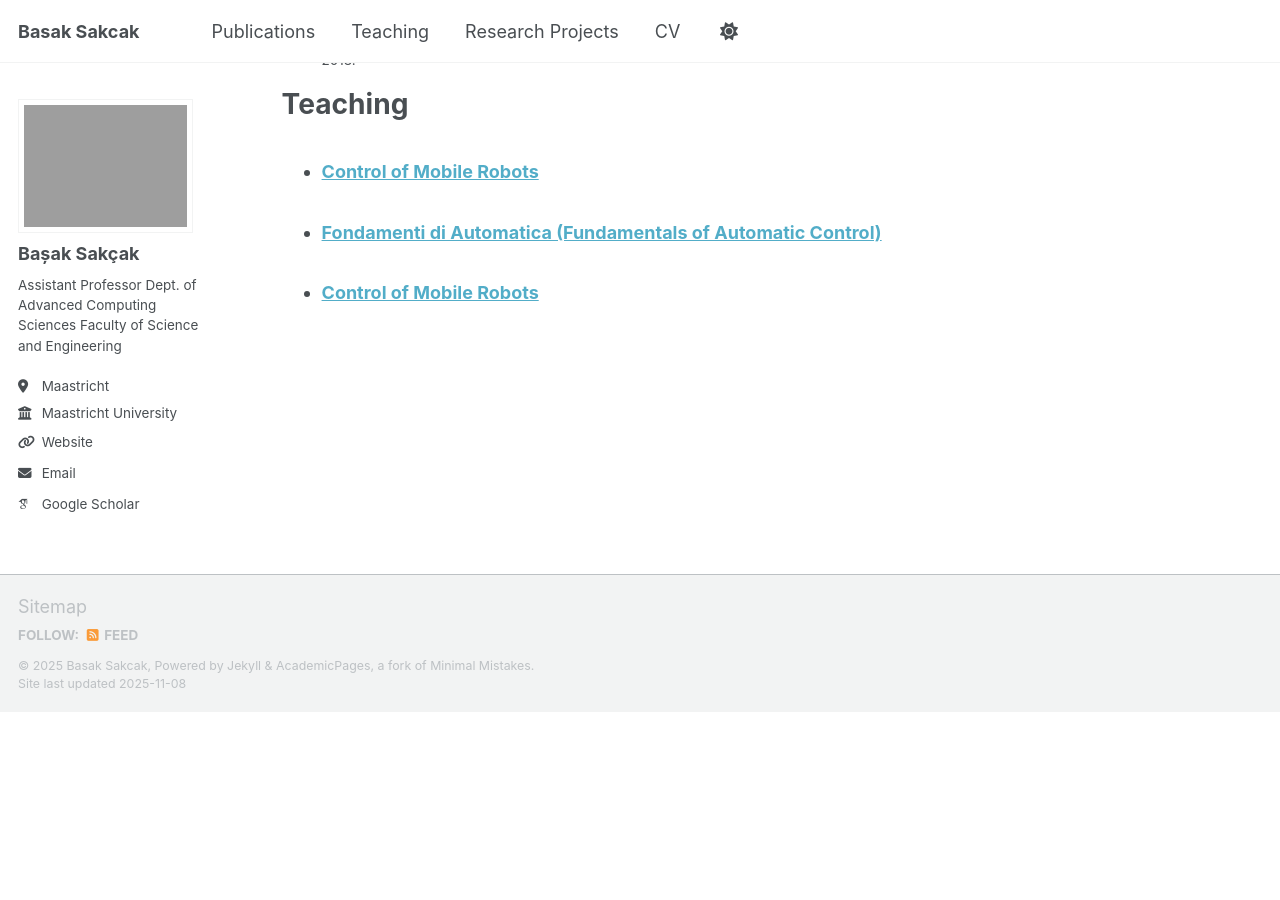
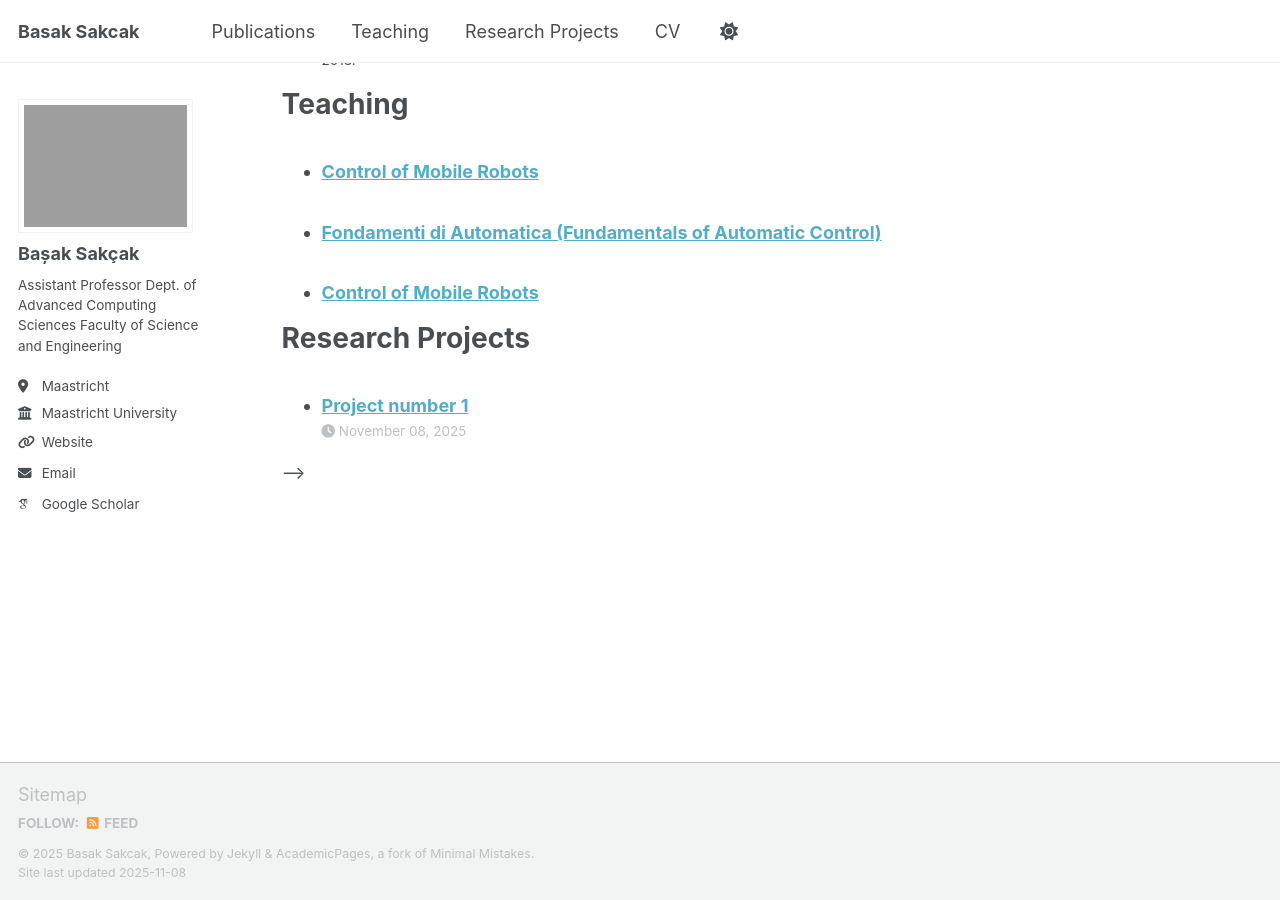
Before and after one commit to arnaucarrera/arnaucarrera.github.io, a Jekyll site: the page built from _pages/cv.md, in a window 1280 px wide and 900 px high, scrolled down 1110 px. Built offline with Jekyll 4.4.1, drawn with Linux system fonts in a browser that asks for light colours; some web fonts are replaced; a script that is not in the unit is left out; before the commit the page ends 1822 px from its top, so only the background shows below that.

Commit message:
Adding Research Projects in the CV

```diff
--- /dev/null
+++ b/_includes/archive-single-research-projects-cv.html
@@ -0,0 +1,40 @@
+{% include base_path %}
+
+{% if post.header.teaser %}
+  {% capture teaser %}{{ post.header.teaser }}{% endcapture %}
+{% else %}
+  {% assign teaser = site.teaser %}
+{% endif %}
+
+{% if post.id %}
+  {% assign title = post.title | markdownify | remove: "<p>" | remove: "</p>" %}
+{% else %}
+  {% assign title = post.title %}
+{% endif %}
+
+<div class="{{ include.type | default: "list" }}__item">
+  <article class="archive__item" itemscope itemtype="http://schema.org/CreativeWork">
+    <li>
+    {% if include.type == "grid" and teaser %}
+      <div class="archive__item-teaser">
+        <img src=
+          {% if teaser contains "://" %}
+            "{{ teaser }}"
+          {% else %}
+            "{{ teaser | prepend: "/images/" | prepend: base_path }}"
+          {% endif %}
+          alt="">
+      </div>
+    {% endif %}
+    <h3 class="archive__item-title" itemprop="headline">
+      {% if post.link %}
+        <a href="{{ post.link }}">{{ title }}</a> <a href="{{ base_path }}{{ post.url }}" rel="permalink"><i class="fa fa-link" aria-hidden="true" title="permalink"></i><span class="sr-only">Permalink</span></a>
+      {% else %}
+        <a href="{{ base_path }}{{ post.url }}" rel="permalink">{{ title }}</a>
+      {% endif %}
+    </h3>
+    {% if post.date %}<p class="page__meta"><i class="fa fa-clock" aria-hidden="true"></i> {{ post.date | date: '%B %d, %Y' }}</p>{% endif %}
+    {% if post.venue%}<p class="archive__item-excerpt" itemprop="description">{{post.type}} at {{ post.venue }},  {{post.location}}</p>{% endif %}
+    </li>
+  </article>
+</div>
--- a/_pages/cv.md
+++ b/_pages/cv.md
@@ -56,3 +56,10 @@ Teaching
   <ul>{% for post in site.teaching reversed %}
     {% include archive-single-cv.html %}
   {% endfor %}</ul>
+
+Research Projects
+======
+  <ul>{% for post in site.research_projects reversed %}
+    {% include archive-single-research-projects-cv.html  %}
+  {% endfor %}</ul>
+-->
```
